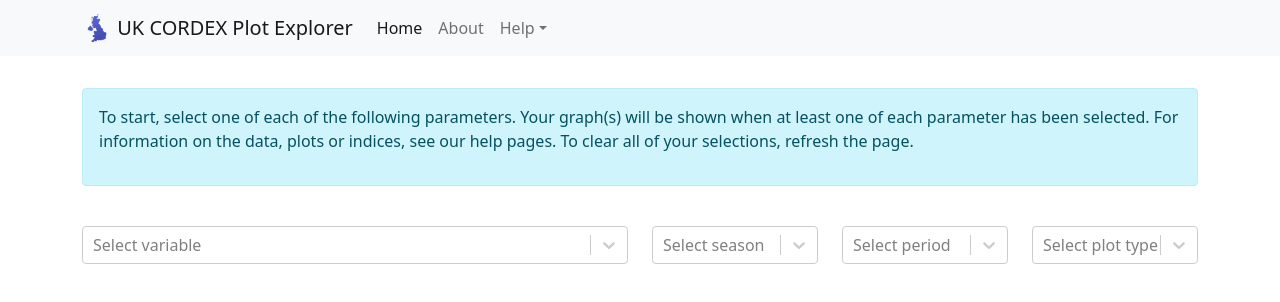
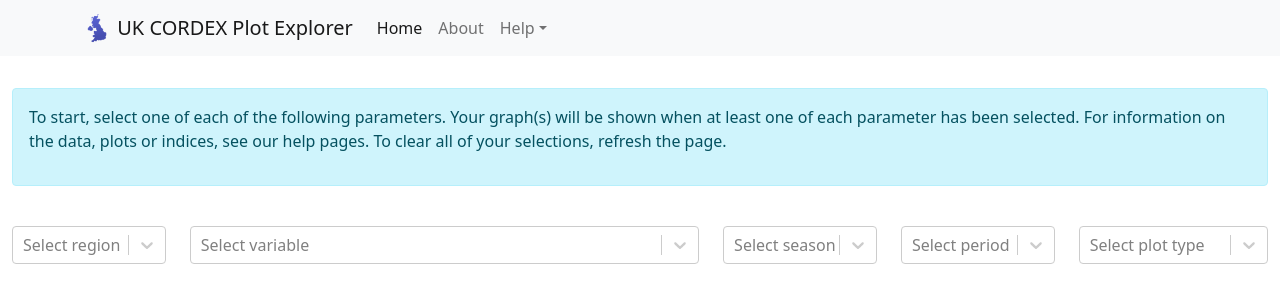
Before and after one commit to UCL/UKCORDEX-plot-explorer-dev, a React (Create React App) app: page /#/ in a window 1280 px wide. Shown: the top 302 px of the page. Built offline with nearby package versions, Linux system fonts and the light colour scheme.

Commit message:
added region dropdown

```diff
--- a/src/components/OptionsRow.js
+++ b/src/components/OptionsRow.js
@@ -1,92 +1,182 @@
-import React from 'react';
-import Select from 'react-select';
-import Row from 'react-bootstrap/Row';
-import Col from 'react-bootstrap/Col';
-import './OptionsRow.css';
-
-
+import React from "react";
+import Select from "react-select";
+import Row from "react-bootstrap/Row";
+import Col from "react-bootstrap/Col";
+import "./OptionsRow.css";
+import { plotvarOptionsContents } from "./OptionsRowContents";
 // TODO: Some of these might not be relevant anymore
 // TODO: Check grouping makes sense
-const plotvarOptions = [
-  {
-    label: "Temperature",
-    options: [
-      { value: 'tas', label: <> <span className="tag temp">tas</span><span> Daily Near-Surface Air Temperature</span> </> },
-      { value: 'tasmax', label: <><span className="tag temp">tasmax</span> <span className="description"> Daily Maximum Near-Surface Air Temperature</span></> },
-      { value: 'tasmin', label: <><span className="tag temp">tasmin</span> <span className="description"> Daily Minimum Near-Surface Air Temperature</span> </>},
-      { value: 'tas99', label: <> <span className="tag temp">tas99</span> <span className="description"> 99th Percentile of Daily Mean Near-Surface Air Temperatures</span> </>},
-      { value: 'tas01', label: <> <span className="tag temp">tas01</span> <span className="description"> 1st Percentile of Daily Mean Near-Surface Air Temperatures</span> </>},
-    ],
-  },
-  {
-    label: "Precipitation",
-    options: [
-      { value: 'pr', label: <> <span className="tag precip">pr</span> <span className="description"> Daily precipitation rate</span> </>},
-      { value: 'prc', label: <> <span className="tag precip">prc</span> <span className="description"> Daily rate of Convective Precipitation</span> </>},
-      { value: 'prsn', label: <> <span className="tag precip">prsn</span> <span className="description"> Daily rate of precipitation falling as snow</span> </>},
-      { value: 'fwd', label: <> <span className="tag precip">fwd</span> <span className="description"> Proportion of wet days</span></> },
-      { value: 'r99ptot', label: <> <span className="tag precip">r99ptot</span> <span className="description">r99ptot</span> </> }
-    ],
-  },
-  {
-    label: "Wind",
-    options: [
-      { value: 'sfcWind', label: <> <span className="tag wind">sfcWind</span> <span className="description"> Near-Surface Wind Speed</span> </>},
-      { value: 'wsgsmax', label: <> <span className="tag wind">wsgsmax</span> <span className="description"> Daily Maximum Near-Surface Wind Speed of Gust</span> </>},
-      { value: 'uas', label: <> <span className="tag wind">uas</span> <span className="description"> Eastward Near-Surface Wind</span> </>},
-      { value: 'vas', label: <> <span className="tag wind">vas</span> <span className="description"> Northward Near-Surface Wind</span> </>}
-    ],
-  },
-  {
-    label: "Other",
-    options: [
-      { value: 'clt', label: <> <span className="tag other">clt</span> <span className="description"> Total Cloud Fraction</span> </>},
-      { value: 'hurs', label: <> <span className="tag other">hurs</span> <span className="description"> Near-Surface Relative humidity</span> </>},
-      { value: 'psl', label: <> <span className="tag other">psl</span> <span className="description"> Sea Level Pressure</span> </>},
-      { value: 'rss', label: <> <span className="tag other">rss</span> <span className="description"> Net surface long wave flux</span> </>},
-      { value: 'rls', label: <> <span className="tag other">rls</span> <span className="description"> Net surface long wave flux</span> </>}
-    ]
-  }
-];
+// const plotvarOptions = plotvarOptionsContents.map(({ section, options }) => (
+//   {section = section, options = options, value = options.value, label = options.label}
+// ))
+
+// the following returns an error: Line 6:3:  Expected an assignment or function call and instead saw an expression
+// const plotvarOptions = () => {
+//   return (
+//     <>
+//       {plotvarOptionsContents.map(({ section, options, tag }) => [
+//         {
+//           section: section,
+//           options: [
+//             {
+//               value: options.value,
+//               label: (
+//                 <>
+//                   {" "}
+//                   <span className={`tag ${tag}`}> {options.value} </span>
+//                   <span>{options.label}</span>
+//                 </>
+//               ),
+//             },
+//           ],
+//         },
+//       ])}
+//       ;
+//     </>
+//   );
+// };
+
+// this causes the same error
+// plotvarOptionsContents.map(({ section, options, tag }) => {
+//   const plotvarOptions = [
+//     {
+//       section: section,
+//       options: [
+//         {
+//           value: options.value,
+//           label: (
+//             <>
+//               {" "}
+//               <span className={`tag ${tag}`}> {options.value} </span>
+//               <span>{options.label}</span>
+//             </>
+//           ),
+//         },
+//       ],
+//     },
+//   ];
+//   return <plotvarOptions />;
+// });
+
+// and again
+// const plotvarOptions = () => {
+//   return plotvarOptionsContents.map(({ section, options, tag }) => {
+//     [
+//       {
+//         section: section,
+//         options: [
+//           {
+//             value: options.value,
+//             label: (
+//               <>
+//                 {" "}
+//                 <span className={`tag ${tag}`}> {options.value} </span>
+//                 <span>{options.label}</span>
+//               </>
+//             ),
+//           },
+//         ],
+//       },
+//     ];
+//     return <plotvarOptions />;
+//   });
+// };
+
+//[
+//   {
+//     label: "Temperature",
+//     options: [
+//       { value: 'tas', label: <> <span className="tag temp">tas</span><span className="description"> Daily Near-Surface Air Temperature</span> </> },
+//       { value: 'tasmax', label: <><span className="tag temp">tasmax</span> <span className="description"> Daily Maximum Near-Surface Air Temperature</span></> },
+//       { value: 'tasmin', label: <><span className="tag temp">tasmin</span> <span className="description"> Daily Minimum Near-Surface Air Temperature</span> </>},
+//       { value: 'tas99', label: <> <span className="tag temp">tas99</span> <span className="description"> 99th Percentile of Daily Mean Near-Surface Air Temperatures</span> </>},
+//       { value: 'tas01', label: <> <span className="tag temp">tas01</span> <span className="description"> 1st Percentile of Daily Mean Near-Surface Air Temperatures</span> </>},
+//     ],
+//   },
+//   {
+//     label: "Precipitation",
+//     options: [
+//       { value: 'pr', label: <> <span className="tag precip">pr</span> <span className="description"> Daily precipitation rate</span> </>},
+//       { value: 'prc', label: <> <span className="tag precip">prc</span> <span className="description"> Daily rate of Convective Precipitation</span> </>},
+//       { value: 'prsn', label: <> <span className="tag precip">prsn</span> <span className="description"> Daily rate of precipitation falling as snow</span> </>},
+//       { value: 'fwd', label: <> <span className="tag precip">fwd</span> <span className="description"> Proportion of wet days</span></> },
+//       { value: 'r99ptot', label: <> <span className="tag precip">r99ptot</span> <span className="description">r99ptot</span> </> }
+//     ],
+//   },
+//   {
+//     label: "Wind",
+//     options: [
+//       { value: 'sfcWind', label: <> <span className="tag wind">sfcWind</span> <span className="description"> Near-Surface Wind Speed</span> </>},
+//       { value: 'wsgsmax', label: <> <span className="tag wind">wsgsmax</span> <span className="description"> Daily Maximum Near-Surface Wind Speed of Gust</span> </>},
+//       { value: 'uas', label: <> <span className="tag wind">uas</span> <span className="description"> Eastward Near-Surface Wind</span> </>},
+//       { value: 'vas', label: <> <span className="tag wind">vas</span> <span className="description"> Northward Near-Surface Wind</span> </>}
+//     ],
+//   },
+//   {
+//     label: "Other",
+//     options: [
+//       { value: 'clt', label: <> <span className="tag other">clt</span> <span className="description"> Total Cloud Fraction</span> </>},
+//       { value: 'hurs', label: <> <span className="tag other">hurs</span> <span className="description"> Near-Surface Relative humidity</span> </>},
+//       { value: 'psl', label: <> <span className="tag other">psl</span> <span className="description"> Sea Level Pressure</span> </>},
+//       { value: 'rss', label: <> <span className="tag other">rss</span> <span className="description"> Net surface long wave flux</span> </>},
+//       { value: 'rls', label: <> <span className="tag other">rls</span> <span className="description"> Net surface long wave flux</span> </>}
+//     ]
+//   }
+// ];
 
 // TODO: This list will be updated as more plots are generated. It covers ~100
 // years.
-const periodOptions = [
-  { value: '19890101-20081231', label: '1989-2008' }
-]
+const periodOptions = [{ value: "19890101-20081231", label: "1989-2008" }];
 
 // TODO: Check season names are OK with research team as typical users might be
 // more familiar with value names e.g. DJF
 const seasonOptions = [
-  { value: 'DJF', label: 'DJF - Winter' },
-  { value: 'MAM', label: 'MAM - Spring' },
-  { value: 'JJA', label: 'JJA - Summer' },
-  { value: 'SON', label: 'SON - Autumn' }
-]
+  { value: "DJF", label: "DJF - Winter" },
+  { value: "MAM", label: "MAM - Spring" },
+  { value: "JJA", label: "JJA - Summer" },
+  { value: "SON", label: "SON - Autumn" },
+];
 
 // TODO: More plot types to be added.
 const plottypeOptions = [
-  { value: 'eval-boxplots', label: 'Box plots of spread within each ensemble' },
-  { value: 'eval-maps', label: 'Maps of observations & biases' },
-  { value: 'eval-pca-gcm', label: 'PCA GCM plots' },
-  { value: 'eval-pca-rcm', label: 'PCA RCM plots' },
-  { value: 'eval-Taylor', label: 'Taylor plots' }
-]
+  { value: "eval-boxplots", label: "Box plots of spread within each ensemble" },
+  { value: "eval-maps", label: "Maps of observations & biases" },
+  { value: "eval-pca-gcm", label: "PCA GCM plots" },
+  { value: "eval-pca-rcm", label: "PCA RCM plots" },
+  { value: "eval-Taylor", label: "Taylor plots" },
+];
 
+// TODO: actual values to be added.
+const regionOptions = [{ value: "region value", label: "region" }];
 
-function OptionsRow({setPlotvars, setSeasons, setPeriods, setPlottypes}){
+function OptionsRow({
+  setPlotvars,
+  setSeasons,
+  setPeriods,
+  setPlottypes,
+  setRegion,
+}) {
   /*
   Displays 4 dropdown lists to let user make a selection. Users should be able
   to select several options in each least.
 */
-  return(
+  return (
     <Row className="pt-4">
-       <Col xs={6}>
+      <Col>
         <Select
-           options={plotvarOptions}
+          options={regionOptions}
+          onChange={setRegion}
+          placeholder="Select region"
+          isClearable={false}
+          isMulti
+        />
+      </Col>
+      <Col xs={5}>
+        <Select
+          options={plotvarOptionsContents}
           onChange={setPlotvars}
           placeholder="Select variable"
-           isClearable = {false}
+          isClearable={false}
           isMulti
         />
       </Col>
@@ -95,7 +185,7 @@ function OptionsRow({setPlotvars, setSeasons, setPeriods, setPlottypes}){
           options={seasonOptions}
           onChange={setSeasons}
           placeholder="Select season"
-           isClearable = {false}
+          isClearable={false}
           isMulti
         />
       </Col>
@@ -104,7 +194,7 @@ function OptionsRow({setPlotvars, setSeasons, setPeriods, setPlottypes}){
           options={periodOptions}
           onChange={setPeriods}
           placeholder="Select period"
-           isClearable = {false}
+          isClearable={false}
           isMulti
         />
       </Col>
@@ -113,12 +203,12 @@ function OptionsRow({setPlotvars, setSeasons, setPeriods, setPlottypes}){
           options={plottypeOptions}
           onChange={setPlottypes}
           placeholder="Select plot type"
-           isClearable = {false}
+          isClearable={false}
           isMulti
         />
       </Col>
     </Row>
   );
-};
+}
 
 export default OptionsRow;
--- a/src/components/PlotExplorerContainer.js
+++ b/src/components/PlotExplorerContainer.js
@@ -19,9 +19,10 @@ function PlotExplorerRow() {
   const [seasons, setSeasons] = useState([]);
   const [periods, setPeriods] = useState([]);
   const [plottypes, setPlottypes] = useState([]);
+  const [regions, setRegion] = useState([]);
 
   return (
-    <Container>
+    <Container fluid>
       <Alert variant="info" className="intro">
         <p>
           To start, select one of each of the following parameters. Your
@@ -36,13 +37,15 @@ function PlotExplorerRow() {
           ({ plotvars, setPlotvars },
           { seasons, setSeasons },
           { periods, setPeriods },
-          { plottypes, setPlottypes })
+          { plottypes, setPlottypes },
+          { regions, setRegion })
         }>
         <OptionsRow
           setPlotvars={setPlotvars}
           setSeasons={setSeasons}
           setPeriods={setPeriods}
           setPlottypes={setPlottypes}
+          setRegion={setRegion}
         />
 
         {/* Conditionally render Download button if at least one plot type has been selected */}
@@ -60,6 +63,7 @@ function PlotExplorerRow() {
           seasons={seasons}
           periods={periods}
           plottypes={plottypes}
+          setRegion={setRegion}
         />
       </PlotContext.Provider>
     </Container>
```
Lines whose indentation alone changed are shown as unchanged.
